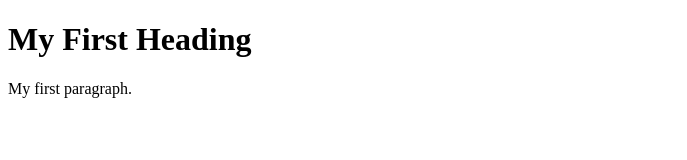
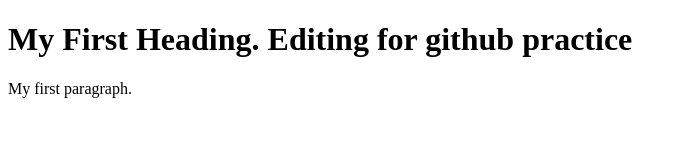
Before and after one commit to Joels-code/git-demo, a plain HTML site: page web/index.html in a window 1280 px wide. Shown: the whole page, without its empty margins (0-687 px from the left). Drawn offline with Linux system fonts and the light colour scheme.

Commit message:
changed index.html

```diff
--- a/web/index.html
+++ b/web/index.html
@@ -2,7 +2,7 @@
 <html>
 <body>
 
-	<h1>My First Heading</h1>
+	<h1>My First Heading. Editing for github practice</h1>
 	<p>My first paragraph.</p>
 
 </body>
```
